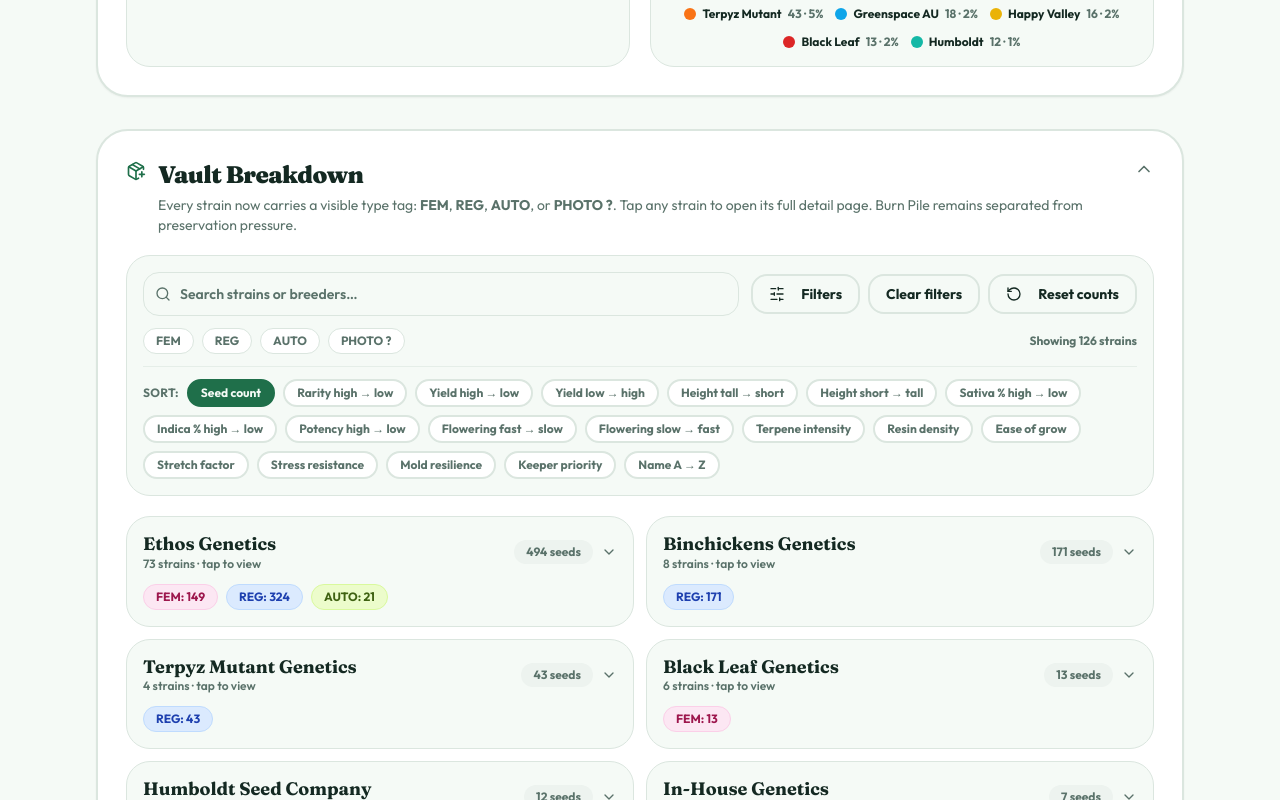
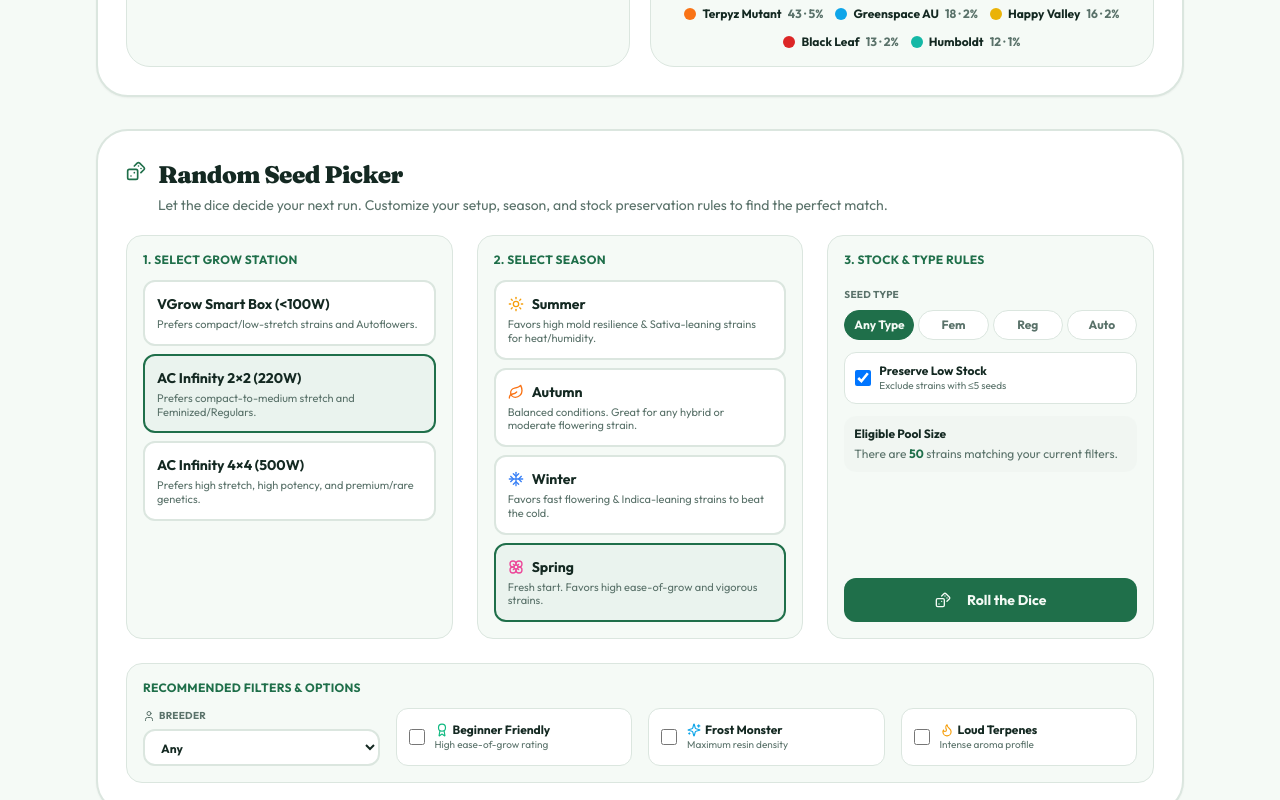
Before and after one commit to cookedagain/cross-lab, a React (Vite) app: page / in a window 1280 px wide. Shown: the part 940-1740 px from the top of the page. Built offline with nearby package versions, Linux system fonts and the light colour scheme.

Commit message:
[dyad] (2 files changed)

```diff
--- a/src/lib/growStations.ts
+++ b/src/lib/growStations.ts
@@ -49,7 +49,7 @@ export const GROW_STATIONS: GrowStation[] = [
     medium: "2 × 5 gallon (~19L) buckets · coco/soil",
     mediumNote: "Two 5-gallon grow buckets, hand-fed. Coco runs daily feed; soil feeds as the pots dry.",
     specs: [
-      { label: "Tent", value: "CLOUDLAB 422 — 60×60×120cm (2'×2'×4')" },
+      { label: "Tent", value: "CLOUDLAB 422 — 60×60×180cm (2'×2'×6')" },
       { label: "Light", value: "IONBOARD S22, 220W full-spectrum LED" },
       { label: "Fan", value: "CLOUDLINE T4 — 4\" inline (PWM)" },
       { label: "Filter", value: "4\" carbon filter + ducting" },
--- a/src/pages/Index.tsx
+++ b/src/pages/Index.tsx
@@ -5,6 +5,7 @@ import ThemeToggle from "@/components/ThemeToggle";
 import AiVaultChat from "@/components/AiVaultChat";
 import VaultBackup from "@/components/VaultBackup";
 import VaultAnalytics from "@/components/VaultAnalytics";
+import RandomSeedPicker from "@/components/RandomSeedPicker";
 import CollapsibleSection from "@/components/CollapsibleSection";
 import RecommendedPickups from "@/components/RecommendedPickups";
 import { TypeBadge } from "@/components/TypeBadge";
@@ -350,6 +351,8 @@ const Index = () => {
         </div>
 
         <VaultAnalytics />
+
+        <RandomSeedPicker />
 
         <CollapsibleSection
           title="Vault Breakdown"
```
